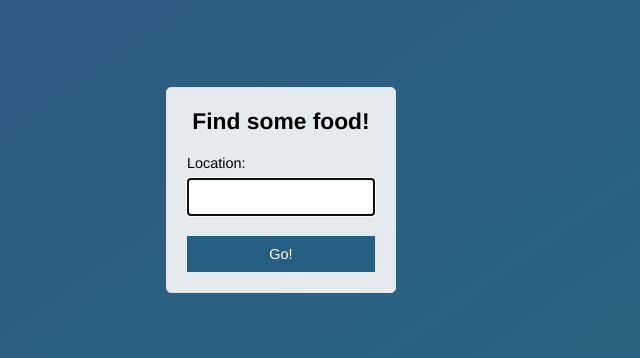
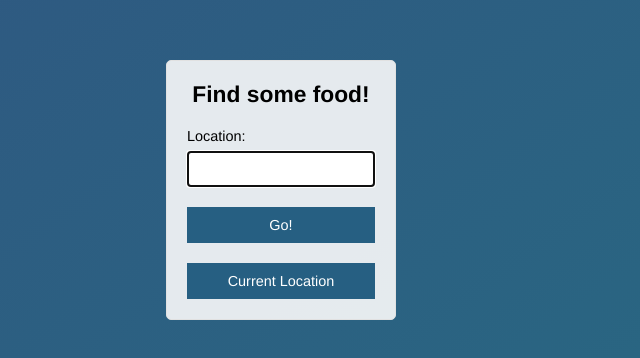
Before and after one commit to SeraYang1/OutsideHacks, a website: page public/index.html in a window 1280 px wide. Shown: the part 210-568 px from the top of the page, without its empty margins (359-999 px from the left). Drawn offline with Linux system fonts and the light colour scheme.

Commit message:
clear input field

```diff
--- a/public/css/style.css
+++ b/public/css/style.css
@@ -80,7 +80,7 @@ button:disabled {
 }
 
 #loc{
-  font-size: 36px;
+  font-size: 12px;
 }
 
 #weather{
--- a/public/index.html
+++ b/public/index.html
@@ -17,14 +17,19 @@
 			</div>
 			<div class="form-field">
 				<label>Location:</label>
-        <input type="text" name="loc" autofocus>
+				<input type="text" name="loc" id="loc" autofocus>
 			</div>
 			<div class="form-field">
 				<button>Go!</button>
 			</div>
+			<div class="form-field">
+				<button id="current">Current Location</button>
+			</div>
 		</form>
 	</div>
 
+	<script src="/js/libs/jquery-3.2.1.min.js"></script>
+	<script src="/js/index.js"></script>
 </body>
 
 </html>
--- /dev/null
+++ b/public/js/index.js
@@ -0,0 +1,6 @@
+$(document).ready(init)
+
+
+function init() {
+    document.getElementById("loc").value = "";
+}
```
Lines whose indentation alone changed are shown as unchanged.
